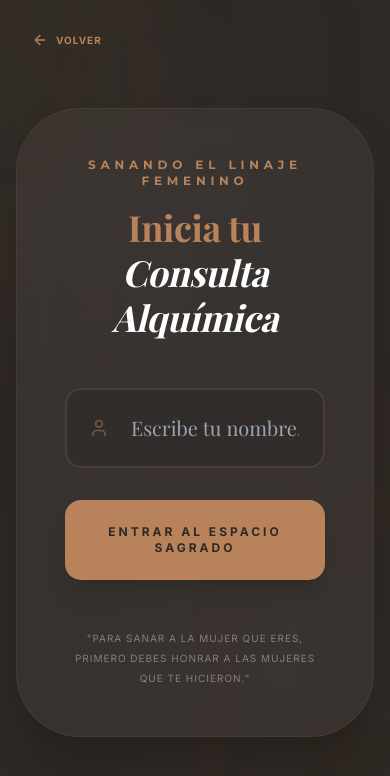
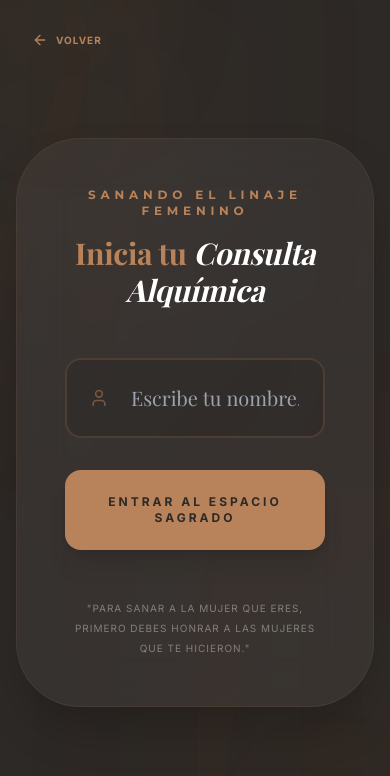
Before and after one commit to yelitzerangeloficialweb-max/yelitze-rangel-web, a Next.js app: page /oraculo in a window 390 px wide. Shown: the top 776 px of the page. Built offline with nearby package versions, Linux system fonts and the light colour scheme; a web font is replaced by a local one.

Commit message:
UI: Fit 'Consulta Alquímica' in a single line

```diff
--- a/app/(website)/oraculo/page.tsx
+++ b/app/(website)/oraculo/page.tsx
@@ -99,7 +99,7 @@ export default function OraclePage() {
                     >
                         <div className="space-y-4">
                             <span className="text-[#B8835A] font-guide text-xs uppercase tracking-[0.4em] font-bold block">Sanando el Linaje Femenino</span>
-                            <h2 className="text-4xl md:text-5xl font-editorial leading-tight text-[#B8835A]">Inicia tu<br/><span className="italic text-white">Consulta Alquímica</span></h2>
+                            <h2 className="text-3xl md:text-5xl font-editorial leading-tight text-[#B8835A]">Inicia tu <span className="italic text-white">Consulta Alquímica</span></h2>
                         </div>
 
                         <form onSubmit={handleStart} className="space-y-8">
```
